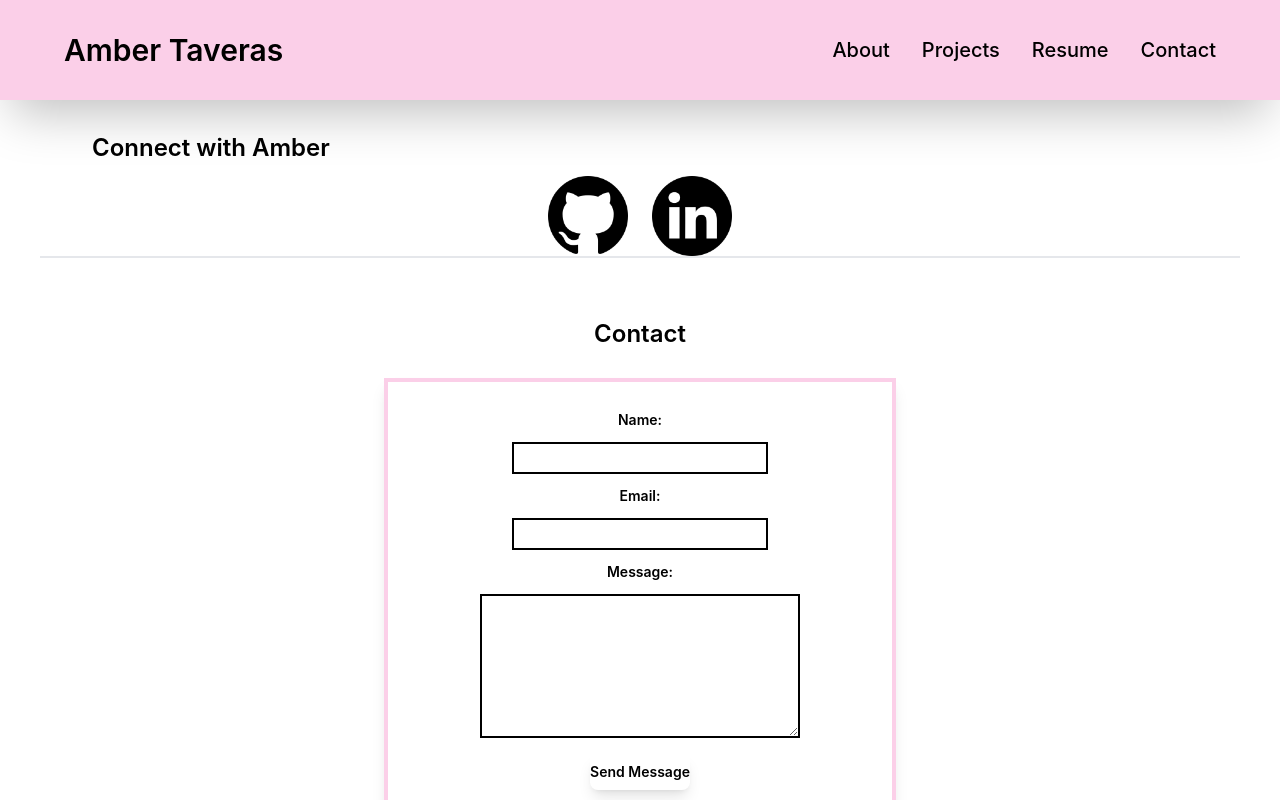
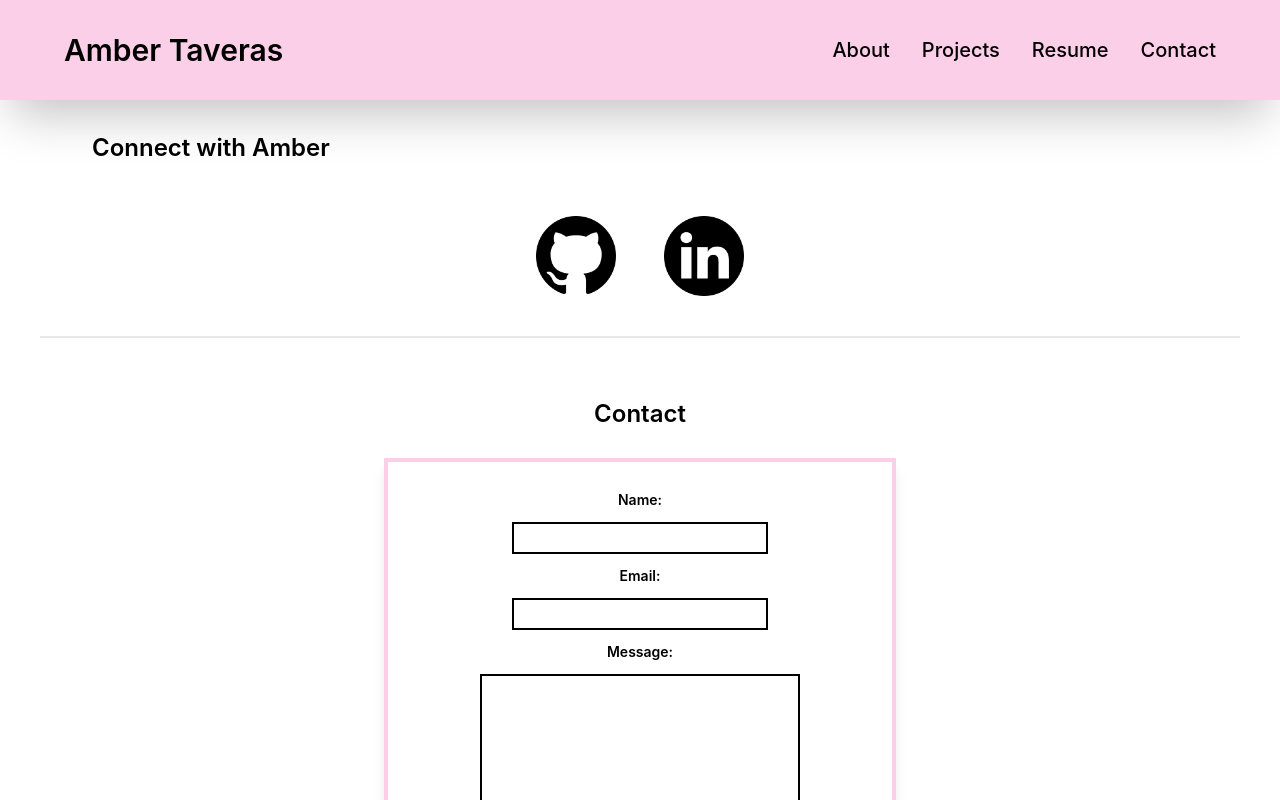
Before and after one commit to ambertav/portfolio, a React (Create React App) app: page /contact in a window 1280 px wide. Shown: the top 800 px of the page. Built offline with nearby package versions, Linux system fonts and the light colour scheme.

Commit message:
adds styles and tooltips

```diff
--- a/src/components/Connect.js
+++ b/src/components/Connect.js
@@ -1,11 +1,15 @@
+import { Tooltip } from 'react-tooltip';
+
 function Connect () {
     return (
-        <ul className='flex justify-center'>
-            <li className='mx-3'>
-                <a href="https://github.com/ambertav/" target="_blank" rel="noreferrer"><img src={require('../icons/github.png')} alt="github" className='icons' /></a>
+        <ul className='flex justify-center py-10 font-bold text-xl'>
+            <li className='mx-6'>
+                <Tooltip anchorSelect='.github' place="left">Github</Tooltip>
+                <a href="https://github.com/ambertav/" target="_blank" rel="noreferrer"><img src={require('../icons/github.png')} alt="github" className='icons github duration-200 hover:animate-pulse' /></a>
             </li>
-            <li className='mx-3'>
-                <a href="https://www.linkedin.com/in/ambertaveras/" target="_blank" rel="noreferrer"><img src={require('../icons/linkedin.png')} alt="linkedin" className='icons' /></a>
+            <li className='mx-6'>
+                <Tooltip anchorSelect='.linkedin' place="right">LinkedIn</Tooltip>
+                <a href="https://www.linkedin.com/in/ambertaveras/" target="_blank" rel="noreferrer"><img src={require('../icons/linkedin.png')} alt="linkedin" className='icons linkedin hover:animate-pulse' /></a>
             </li>
         </ul>
     );
```
